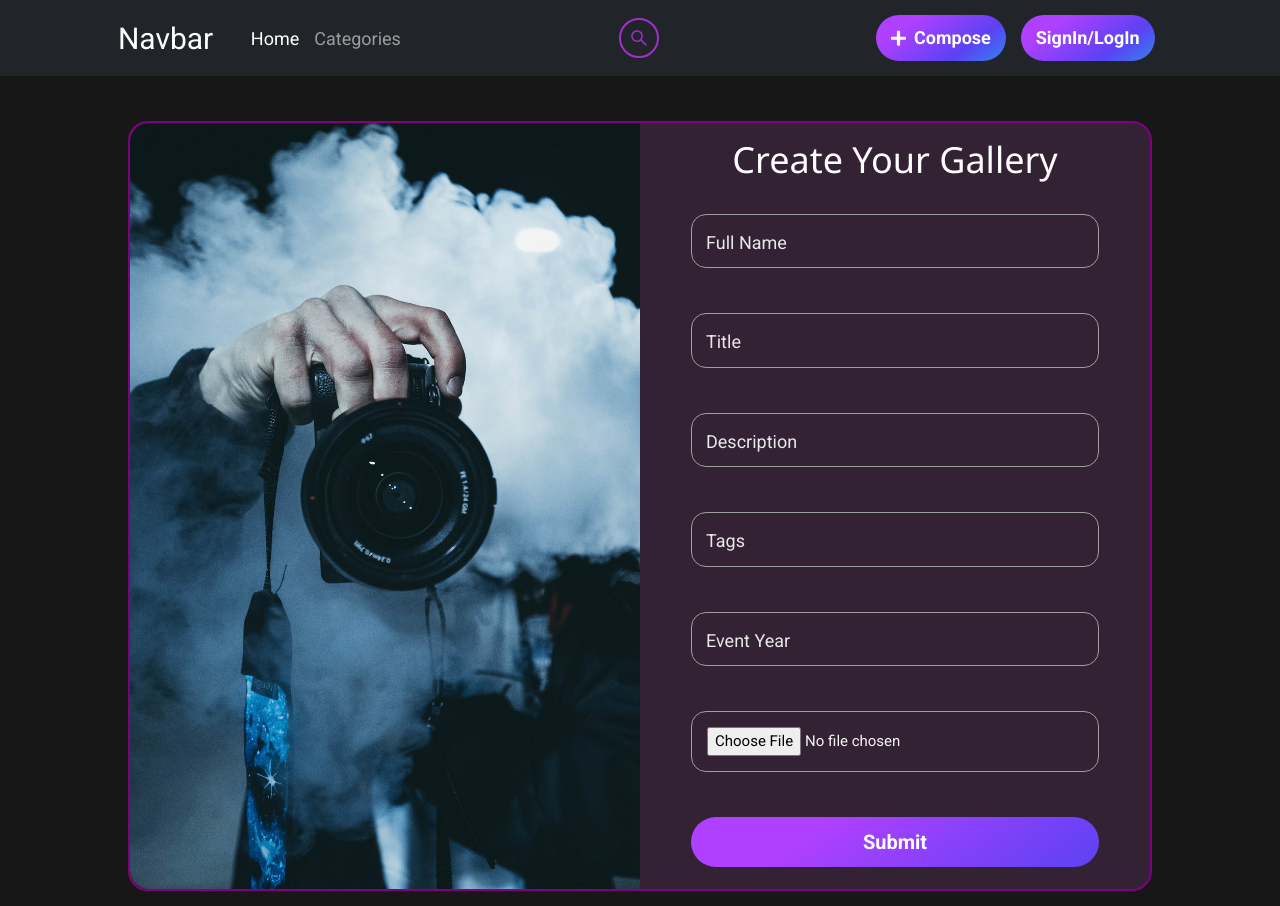
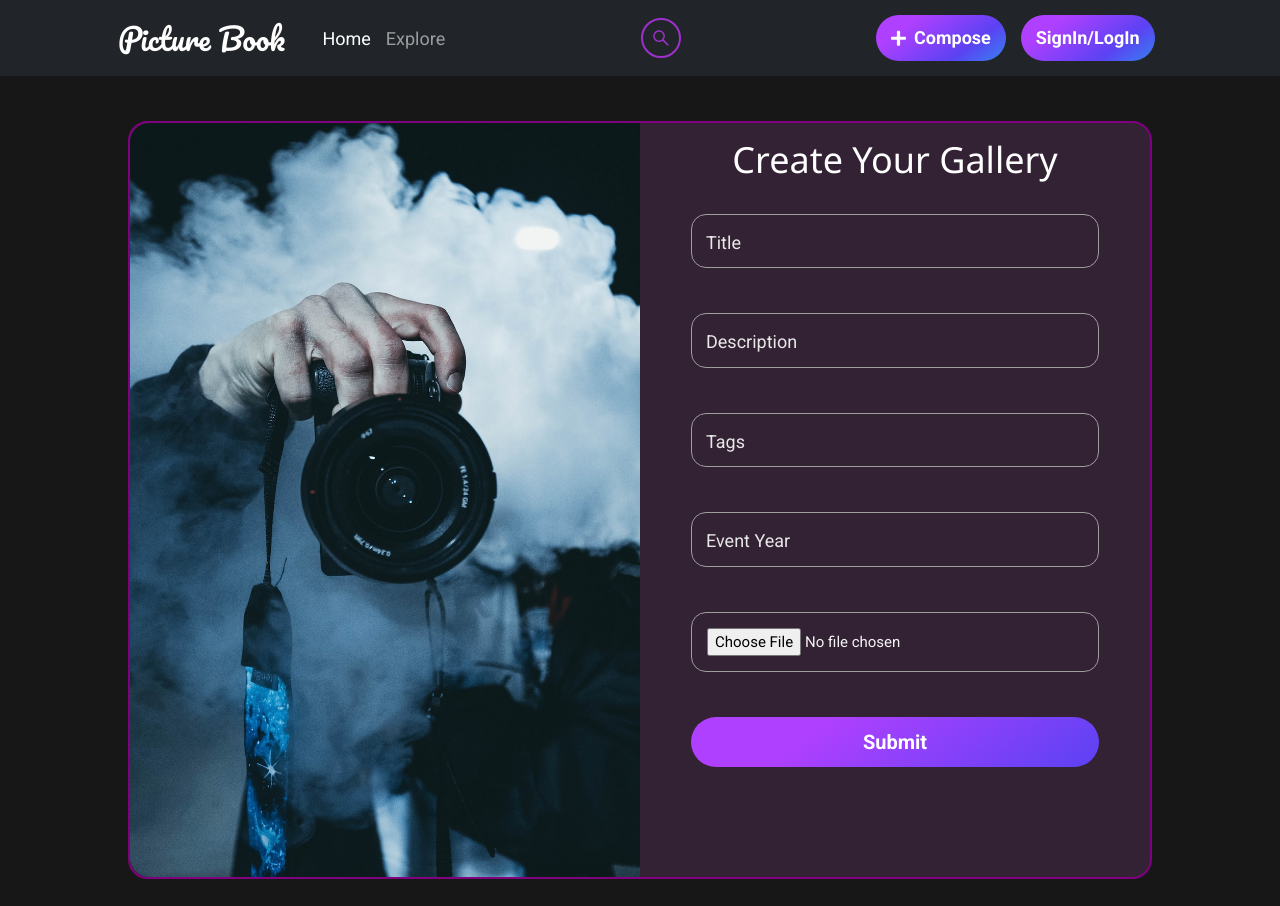
Before and after one commit to gdsciiitr/pics_palette, a React (Create React App) app in the folder client/: page /create in a window 1280 px wide. Built offline with nearby package versions, Linux system fonts and the light colour scheme; a web font is replaced by a local one.

Commit message:
Ankit+minor changes

```diff
--- a/client/src/components/Create/Create.js
+++ b/client/src/components/Create/Create.js
@@ -7,7 +7,7 @@ import {createPost} from '../../actions/post';
 
 const CreatePost = () => {
     const [details,setDetails]=useState({
-        username:"",title:"",desc:"",tags:"",eventYear:""
+        title:"",desc:"",tags:"",eventYear:""
     });
 
     const [file,setFile]=useState();
@@ -31,7 +31,7 @@ const CreatePost = () => {
         console.log(details);
         console.log(...formData);
         formData.append("userId",CuserId);
-        formData.append("username",details.username);
+        // formData.append("username",details.username);
         formData.append("title",details.title);
         formData.append("desc",details.desc);
         formData.append("tags",details.tags);
@@ -46,25 +46,26 @@ const CreatePost = () => {
                 <img src={camera} alt='' className='createImg' />
                 <form className='createSubcont d-flex flex-column align-items-center' onSubmit={handleSubmit}>
                     <h1 className='mt-3'>Create Your Gallery</h1>
-                        <div className="createGroup m-4">
+                        {/* <div className="createGroup m-4">
                             <input type="text" id="name" className="createInput" name="username" autocomplete="off" required value={details.username} onChange={handleChange}/>
                             <label className="user-label">Full Name</label>
-                        </div>
+                        </div> */}
                         <div className="createGroup m-4">
                             <input type="text" id="name" className="createInput" name="title" autocomplete="off" required value={details.title} onChange={handleChange}/>
-                            <label className="user-label">Title</label>
+
+                            {details.title?"":<label className="user-label">Title</label>}
                         </div>
                         <div className="createGroup m-4">
                             <input type="text" id="name" className="createInput" name="desc" autocomplete="off" required value={details.desc} onChange={handleChange}/>
-                            <label className="user-label">Description</label>
+                            {details.desc?"":<label className="user-label">Description</label>}
                         </div>
                         <div className="createGroup m-4">
                             <input type="text" id="name" className="createInput" name="tags" autocomplete="off" required value={details.tags} onChange={handleChange}/>
-                            <label className="user-label">Tags</label>
+                            {details.tags?"":<label className="user-label">Tags</label>}
                         </div>
                         <div className="createGroup m-4">
                             <input type="text" id="name" className="createInput" name="eventYear" autocomplete="off" required value={details.eventYear} onChange={handleChange}/>
-                            <label className="user-label">Event Year</label>
+                            {details.eventYear?"":<label className="user-label">Event Year</label>}
                         </div>
                         <div className="createGroup m-4">
                             <input type="file" id="name" className="createInput" name="img" autocomplete="off" required onChange={(event)=>{setFile(event.target.files[0])}}/>
--- a/client/src/components/Main/Main.js
+++ b/client/src/components/Main/Main.js
@@ -12,7 +12,7 @@ const Main = () => {
                 <h1 className='d-flex justify-content-center align-items-center mainImage'>College Memory</h1>
             </div>
             <Recent className='maincont' />
-            <Categories className='maincont' />
+            {/* <Categories className='maincont' /> */}
             <Batch className='maincont' />
             <Footer />
         </>
--- a/client/src/components/Main/Recent/Recent.js
+++ b/client/src/components/Main/Recent/Recent.js
@@ -29,10 +29,10 @@ const Recent = () => {
                     return(
                     <div className="recentcard m-3" key={index}>
                         <div className="recentcontent">
-                            <div className="recentfront" style={{ background: `url('${post.img}')`, backgroundSize: 'cover', backgroundRepeat: 'no-repeat', backgroundPosition:'center' }}>
+                            <div className="recentfront" style={{ background: `url('${post.img}')`, backgroundSize: 'cover', borderRadius:"50%", backgroundRepeat: 'no-repeat', backgroundPosition:'center' }}>
                             </div>
-                            <div className="recentback">
-                                <p className="recentdescription d-flex flex-column justify-content-center align-items-center w-100 h-100">
+                            <div className="recentback" style={{borderRadius:"50%"}}>
+                                <p className="recentdescription d-flex flex-column  justify-content-center align-items-center w-100 h-100">
                                     <div style={{fontWeight:'bold'}}>{post.title}</div>
                                     <NavLink to={`/recent`} className='btn btn-primary' style={{ borderRadius: '5px' }}>See more</NavLink>
                                 </p>
--- a/client/src/components/Navbar/Navbar.css
+++ b/client/src/components/Navbar/Navbar.css
@@ -1,6 +1,11 @@
+@import url('https://fonts.googleapis.com/css2?family=Pacifico&display=swap');
 body{
   background-color: #171717;
   color: white;
+}
+.navbar-brand
+{
+  font-family: 'Pacifico', cursive;
 }
 .button {
   text-decoration: none;
--- a/client/src/components/Navbar/Navbar.js
+++ b/client/src/components/Navbar/Navbar.js
@@ -26,7 +26,7 @@ const Navbar = () => {
   return (
     <nav className="navbar navbar-expand-lg navbar-dark bg-dark">
       <div className="container-fluid col-md-10 col-12">
-        <NavLink className="navbar-brand fw-3 fs-2" to="/">Navbar</NavLink>
+        <NavLink className="navbar-brand fw-3 fs-2" to="/">Picture Book</NavLink>
         <button className="navbar-toggler" type="button" data-bs-toggle="collapse" data-bs-target="#navbarSupportedContent" aria-controls="navbarSupportedContent" aria-expanded="false" aria-label="Toggle navigation">
           <span className="navbar-toggler-icon"></span>
         </button>
@@ -38,7 +38,7 @@ const Navbar = () => {
                   <NavLink className="nav-link active fw-3 hover-underline-animation" aria-current="page" to="/">Home</NavLink>
                 </li>
                 <li className="nav-item">
-                  <NavLink className="nav-link fw-3 hover-underline-animation" aria-current="page" to="/categories">Categories</NavLink>
+                  <NavLink className="nav-link fw-3 hover-underline-animation" aria-current="page" to="/categories">Explore</NavLink>
                 </li>
               </ul>
             </li>
```
